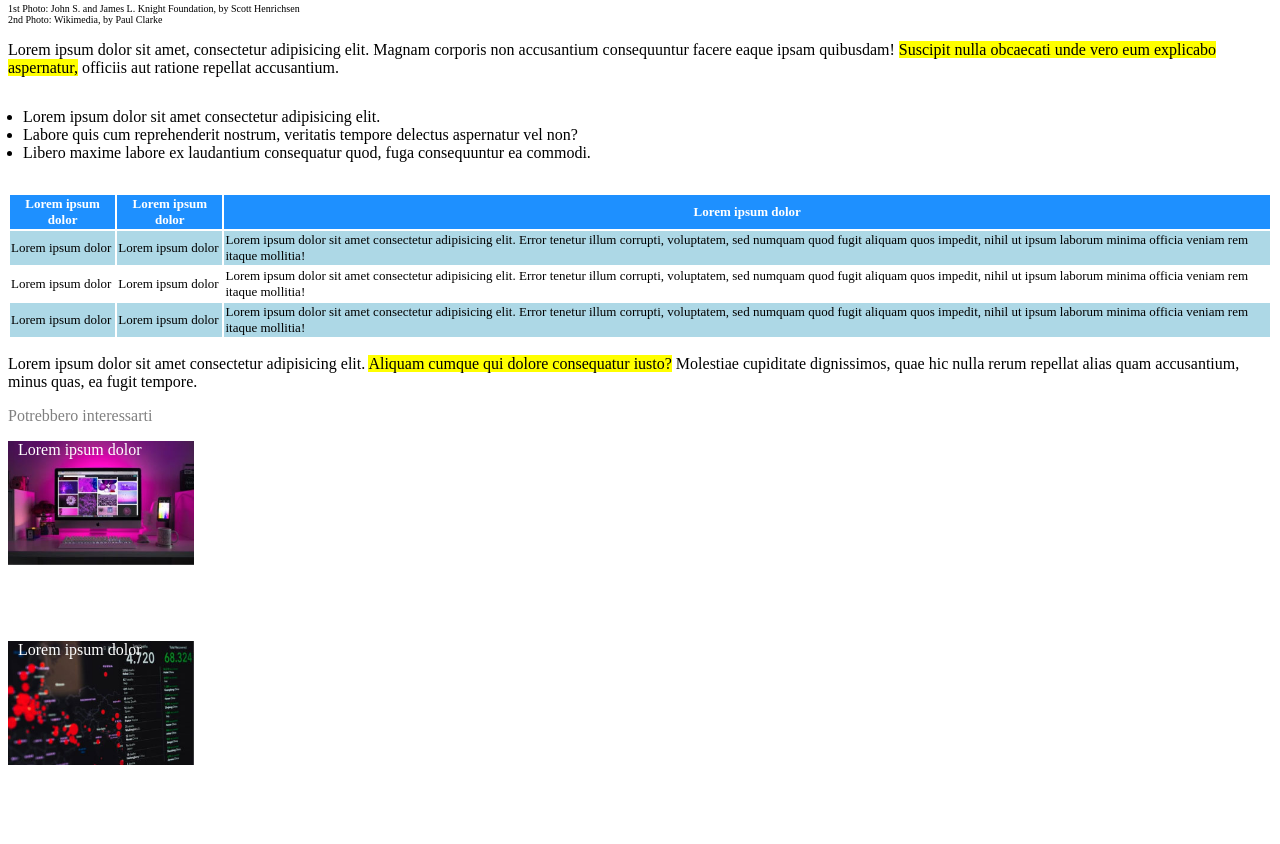
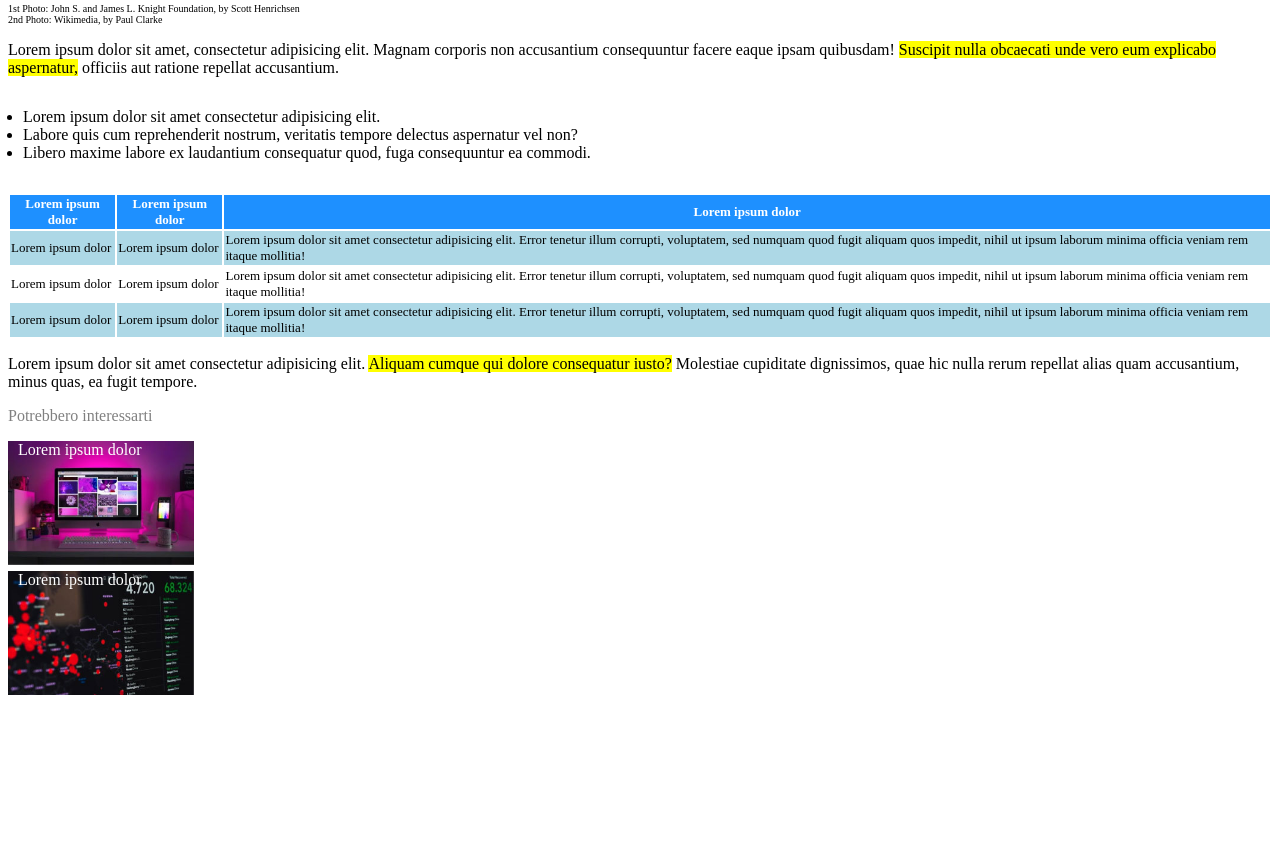
Before and after one commit to Yufei-Chang/html-css-booleaner, a plain HTML site: page index.html in a window 1280 px wide. Shown: the part 686-1530 px from the top of the page. After the commit the page ends 1465 px from the top, so only its background shows below. Drawn offline with Linux system fonts and the light colour scheme.

Commit message:
feat: space adjusted

```diff
--- a/css/style.css
+++ b/css/style.css
@@ -1,3 +1,7 @@
+.corp {
+    position: relative;
+}
+
 .banner {
     background-image: url(../img/pattern.png);
     height: 180px;
@@ -10,13 +14,14 @@
     height: 50%;
     width: 50%;
     background-repeat: no-repeat;
-    background-position:left, bottom;
+    background-position: left, bottom;
 }
 
 .wroteby {
     font-size: small;
     color: darkgray;
 }
+
 .operator {
     color: cornflowerblue;
 }
@@ -53,22 +58,20 @@ ul {
     color: grey;
 }
 
-.monitor {
+.footerimg {
     color: white;
     padding-left: 10px;
-    background-image: url(../img/monitor.jpg);
     height: 200px;
     width: 300px;
     background-size: 60%;
     background-repeat: no-repeat;
 }
 
+.monitor {
+    background-image: url(../img/monitor.jpg);
+}
+
 .graph {
-    color: white;
-    padding-left: 10px;
+    margin-top: -70px;
     background-image: url(../img/graph.jpg);
-    height: 200px;
-    width: 300px;
-    background-size: 60%;
-    background-repeat: no-repeat;
 }
--- a/index.html
+++ b/index.html
@@ -10,7 +10,7 @@
 
 </head>
 
-<body>
+<body class="corp">
     <header>
         <!-- Top banner -->
         <div class="banner">
@@ -37,8 +37,10 @@
     <main>
         <!-- Paragrafo descrizione foto -->
         <div>
-        <p>Lorem ipsum dolor sit amet, consectetur adipisicing elit. Magnam corporis non accusantium consequuntur facere
-            eaque ipsam quibusdam! <span class="importantkey">Suscipit nulla obcaecati unde vero eum explicabo aspernatur,</span> officiis aut ratione
+            <p>Lorem ipsum dolor sit amet, consectetur adipisicing elit. Magnam corporis non accusantium consequuntur
+                facere
+                eaque ipsam quibusdam! <span class="importantkey">Suscipit nulla obcaecati unde vero eum explicabo
+                    aspernatur,</span> officiis aut ratione
                 repellat accusantium.</p>
         </div>
 
@@ -66,17 +68,23 @@
                     <tr>
                         <td>Lorem ipsum dolor</td>
                         <td>Lorem ipsum dolor</td>
-                    <td>Lorem ipsum dolor sit amet consectetur adipisicing elit. Error tenetur illum corrupti, voluptatem, sed numquam quod fugit aliquam quos impedit, nihil ut ipsum laborum minima officia veniam rem itaque mollitia!</td>
+                        <td>Lorem ipsum dolor sit amet consectetur adipisicing elit. Error tenetur illum corrupti,
+                            voluptatem, sed numquam quod fugit aliquam quos impedit, nihil ut ipsum laborum minima
+                            officia veniam rem itaque mollitia!</td>
                     </tr>
                     <tr class="tbodywhite">
                         <td>Lorem ipsum dolor</td>
                         <td>Lorem ipsum dolor</td>
-                    <td>Lorem ipsum dolor sit amet consectetur adipisicing elit. Error tenetur illum corrupti, voluptatem, sed numquam quod fugit aliquam quos impedit, nihil ut ipsum laborum minima officia veniam rem itaque mollitia!</td>
+                        <td>Lorem ipsum dolor sit amet consectetur adipisicing elit. Error tenetur illum corrupti,
+                            voluptatem, sed numquam quod fugit aliquam quos impedit, nihil ut ipsum laborum minima
+                            officia veniam rem itaque mollitia!</td>
                     </tr>
                     <tr class="tbodycolor">
                         <td>Lorem ipsum dolor</td>
                         <td>Lorem ipsum dolor</td>
-                    <td>Lorem ipsum dolor sit amet consectetur adipisicing elit. Error tenetur illum corrupti, voluptatem, sed numquam quod fugit aliquam quos impedit, nihil ut ipsum laborum minima officia veniam rem itaque mollitia!</td>
+                        <td>Lorem ipsum dolor sit amet consectetur adipisicing elit. Error tenetur illum corrupti,
+                            voluptatem, sed numquam quod fugit aliquam quos impedit, nihil ut ipsum laborum minima
+                            officia veniam rem itaque mollitia!</td>
                     </tr>
                 </tbody>
             </table>
@@ -84,17 +92,20 @@
 
         <!-- Paragrafo finale -->
         <div>
-        <p>Lorem ipsum dolor sit amet consectetur adipisicing elit. <span class="importantkey">Aliquam cumque qui dolore consequatur iusto?</span> Molestiae cupiditate dignissimos, quae hic nulla rerum repellat alias quam accusantium, minus quas, ea fugit tempore.</p>
+            <p>Lorem ipsum dolor sit amet consectetur adipisicing elit. <span class="importantkey">Aliquam cumque qui
+                    dolore consequatur iusto?</span> Molestiae cupiditate dignissimos, quae hic nulla rerum repellat
+                alias quam accusantium, minus quas, ea fugit tempore.</p>
         </div>
     </main>
 
     <!-- Piedi(puzzolenti)pagina -->
     <footer>
         <p class="linkutili">Potrebbero interessarti</p>
-        <div class="monitor">Lorem ipsum dolor</div>
-        <div class="graph">Lorem ipsum dolor</div>
+        <section>
+            <div class="monitor footerimg">Lorem ipsum dolor</div>
+            <div class="graph footerimg">Lorem ipsum dolor</div>
+        </section>
     </footer>
-
 
 </body>
 
```
Lines whose indentation alone changed are shown as unchanged.
